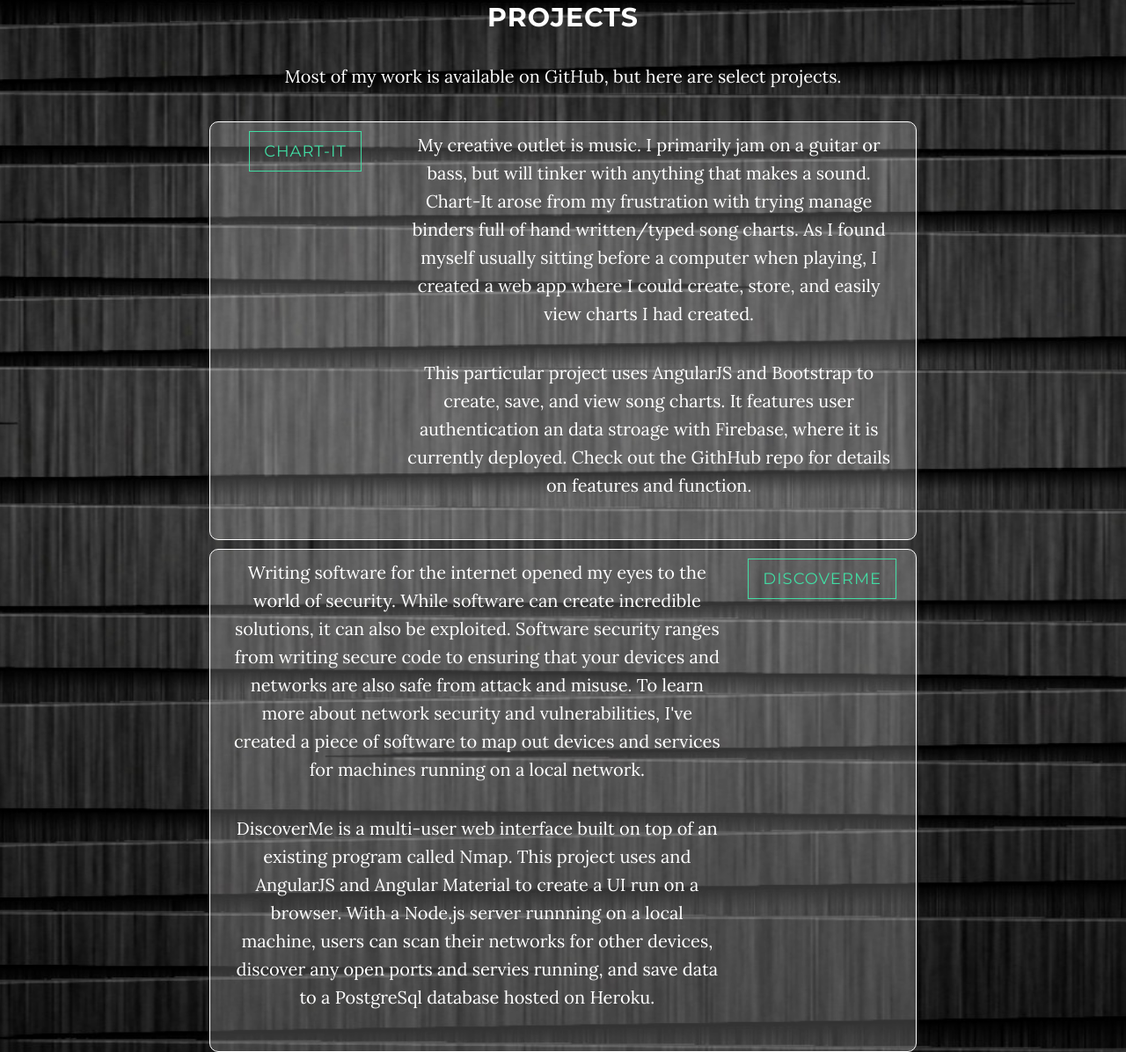
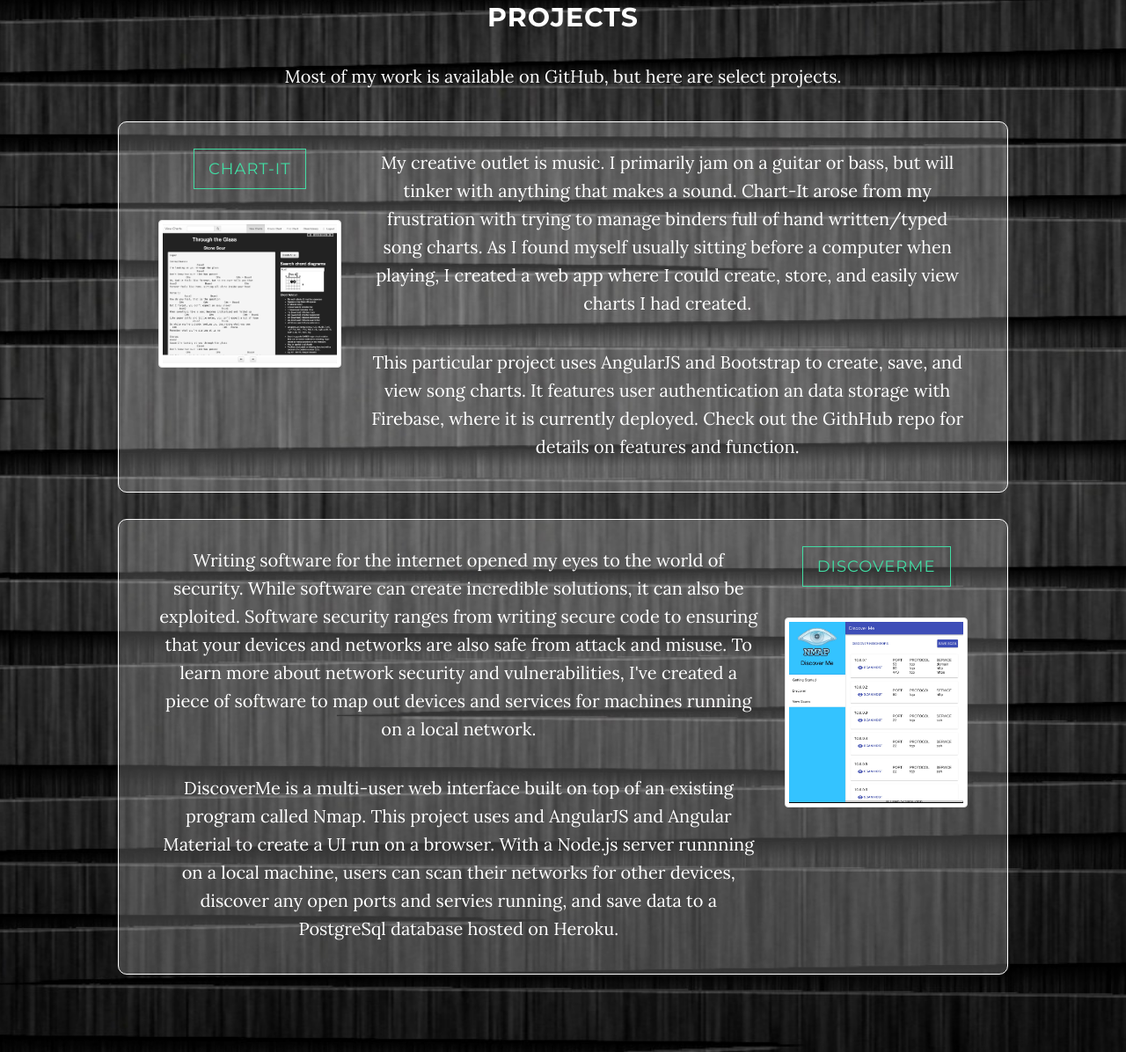
Before and after one commit to cscholze/cscholze.github.io, a website: page index.html in a window 1280 px wide. Shown: the part 1592-2788 px from the top of the page at 88% size. Drawn offline with nearby package versions, Linux system fonts and the light colour scheme.

Commit message:
added project screenshots and lightbox2

```diff
--- a/css/grayscale.css
+++ b/css/grayscale.css
@@ -253,9 +253,9 @@ a:focus {
 }
 
 .project-info {
-  padding: 10px;
+  padding: 30px 30px 0 30px;
   border: solid white 1px;
-  margin: 10px 0;
+  margin: 30px 0;
   background-color: rgba(255,255,255,0.2);
   border-radius: 10px;
 }
--- a/index.html
+++ b/index.html
@@ -13,6 +13,9 @@
 
     <!-- Bootstrap Core CSS -->
     <link href="css/bootstrap.min.css" rel="stylesheet">
+
+    <!-- Lightbox2 CSS -->
+    <link href="node_modules/lightbox2/dist/css/lightbox.min.css" rel="stylesheet">
 
     <!-- Custom CSS -->
     <link href="css/grayscale.css" rel="stylesheet">
@@ -103,7 +106,7 @@
             </div>
             <div class="col-sm-9">
               <p> Life is the persistence of creation. Both in biology and technology, the moment of creation begins
-                  the existence of that which previously did not exists. All my life I've had in insatiable curiosity
+                  the existence of that which previously did not exists. All my life I've had an insatiable curiosity
                   to answer the questions how and why. Why do I experience emotions? How does a transistor work?
                   Why does liquid gasoline move a car down the street? How does electricity make a computer operate?
                   To this day I'm forever searching for the answers to questions and new questions to answer. The most
@@ -123,40 +126,46 @@
     <section id="projects" class="content-section-wimg text-center">
       <div class="projects">
         <div class="container-fluid">
-          <div class="col-lg-8 col-lg-offset-2">
+          <div class="col-sm-10 col-sm-offset-1">
             <h2>Projects</h2>
             <p>Most of my work is available on GitHub, but here are select projects.</p>
 
             <div class="row project-info">
-              <div class="col-md-3">
+              <div class="col-sm-3">
                 <h3><a class="btn btn-default btn-lg vcenter"
                     href="https://jcsdevnsscapstone1.firebaseapp.com/"
                     alt="Chart-It">Chart-It</a>
                 </h3>
+                <a href="img/chart-it-ss.jpg" data-lightbox="chart-it" data-title="Chart-It">
+                  <img src="img/chart-it-ss.jpg" class="img-thumbnail img-responsive" alt="Chart-It Screenshot">
+                </a>
               </div>
-              <div class="col-md-9">
+              <div class="col-sm-9">
                 <p> My creative outlet is music. I primarily jam on a guitar or bass, but will tinker with
-                  anything that makes a sound. Chart-It arose from my frustration with trying manage
+                  anything that makes a sound. Chart-It arose from my frustration with trying to manage
                   binders full of hand written/typed song charts. As I found myself usually sitting before
                   a computer when playing, I created a web app where I could create, store, and easily view
                   charts I had created.
                 </p>
                 <p>
                   This particular project uses AngularJS and Bootstrap to create, save, and view song charts.
-                  It features user authentication an data stroage with Firebase, where it is currently deployed.
+                  It features user authentication an data storage with Firebase, where it is currently deployed.
                   Check out the GithHub repo for details on features and function.
                 </p>
               </div>
             </div>
 
             <div class="row project-info">
-              <div class="col-md-3 col-md-push-9">
+              <div class="col-sm-3 col-sm-push-9">
                 <h3><a class="btn btn-default btn-lg"
                        href="https://github.com/cscholze/discover-me"
                        alt="DiscoverMe">DiscoverMe</a>
                 </h3>
+                <a href="img/discover-me-ss.jpg" data-lightbox="discover-me" data-title="DiscoverMe">
+                  <img src="img/discover-me-ss.jpg" class="img-thumbnail img-responsive" alt="DiscoverMe Screenshot">
+                </a>
               </div>
-              <div class="col-md-9 col-md-pull-3">
+              <div class="col-sm-9 col-sm-pull-3">
                 <p> Writing software for the internet opened my eyes to the world of security. While software
                     can create incredible solutions, it can also be exploited. Software security ranges from
                     writing secure code to ensuring that your devices and networks are also safe from attack
@@ -294,6 +303,9 @@
     <!-- jQuery -->
     <script src="js/jquery.js"></script>
 
+    <!-- lightbox2 -->
+    <script src="node_modules/lightbox2/dist/js/lightbox.min.js"></script>
+
     <!-- Bootstrap Core JavaScript -->
     <script src="js/bootstrap.min.js"></script>
 
--- a/package.json
+++ b/package.json
@@ -27,5 +27,7 @@
       "es6": true
     }
   },
-  "dependencies": {}
+  "dependencies": {
+    "lightbox2": "^2.8.2"
+  }
 }
```
Also changed, not shown: img/chart-it-ss.jpg (added), img/discover-me-ss.jpg (added).
